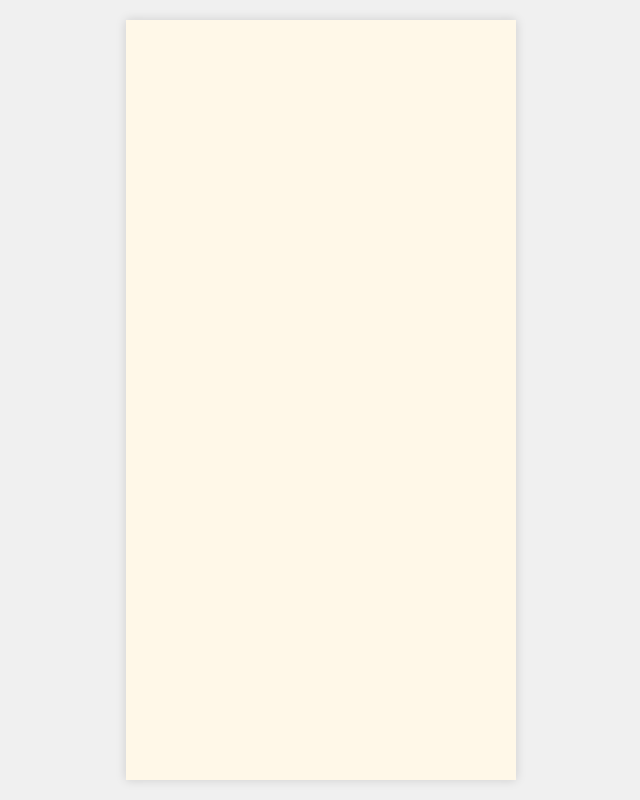
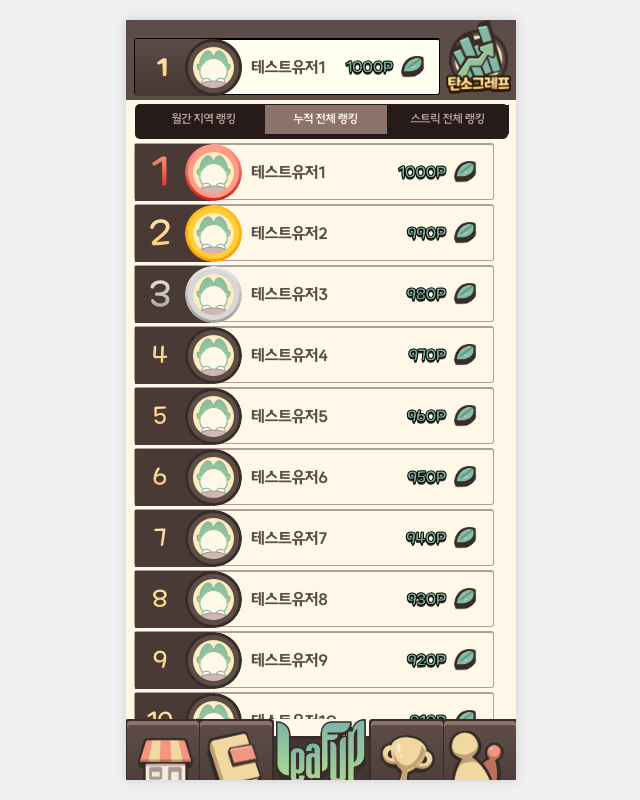
Before and after one commit to Baetato/2025_SEASONTHON_TEAM_59_FE, a React (Vite) app: page /ranking in a window 1280 px wide. Before the commit this address had no page. Shown: the whole page, without its empty margins (319-959 px from the left). Built offline with nearby package versions, Linux system fonts and the light colour scheme; no server answers; a web font is replaced by a local one.

Commit message:
랭킹페이지

```diff
--- a/src/App.jsx
+++ b/src/App.jsx
@@ -1,15 +1,10 @@
-import { BrowserRouter, Routes, Route } from "react-router-dom";
-import Home from "./pages/Home";
-import Ranking from "./pages/RankingPage";
+import { Link } from "react-router-dom";
 
 function App() {
     return (
-        <BrowserRouter>
-            <Routes>
-                <Route path="/" element={<Home />} />
-                <Route path="/ranking" element={<Ranking />} />
-            </Routes>
-        </BrowserRouter>
+        <div style={{ textAlign: "center", padding: "2rem" }}>
+            <h1>LeafUp_FE 메인 페이지</h1>
+        </div>
     );
 }
 
--- /dev/null
+++ b/src/components/Nav.jsx
@@ -0,0 +1,22 @@
+import React from "react";
+import "../styles/topNavStyles.css";
+
+function NavSection() {
+    return (
+        <div className="topNavSection">
+            <div className="topNavContainer">
+                <button className="nonClickButton">
+                    <span className="nonClickFont">월간 지역 랭킹</span>
+                </button>
+                <button className="clickedButton">
+                    <span className="clickedFont">누적 전체 랭킹</span>
+                </button>
+                <button className="nonClickButton">
+                    <span className="nonClickFont">스트릭 전체 랭킹</span>
+                </button>
+            </div>
+        </div>
+    );
+}
+
+export default NavSection;
--- /dev/null
+++ b/src/components/RankingHeader.jsx
@@ -0,0 +1,35 @@
+import React from "react";
+import "../styles/headerStyles.css";
+import leafIcon from "../assets/leaf.png";
+import ProfilImg from "../assets/defaultProfile.png"; // 프로필 이미지 임포트
+import GraphImg from "../assets/graph.png"; // 그래프 이미지 임포트
+
+function Header({ rank, nickName, point }) {
+    /*profileImg 나중에 추가하기 */
+    return (
+        <div className="headerContainer">
+            <div className="headerBetween">
+                <div className="myRankingBoard">
+                    <div className="leftContainer">
+                        <span className="gradientNumber">{rank}</span>
+                    </div>
+                    <div className="imgContainer">
+                        <img src={ProfilImg} alt="프로필 이미지" className="imgStyle" />
+                    </div>
+                    <div className="centerContainer">
+                        <span className="nickNameStyle">{nickName}</span>
+                        <span className="pointStyle">{point}</span>
+                        <img src={leafIcon} alt="풀잎" className="leafImgStyle" />
+                    </div>
+                </div>
+                <div className="graphContainer">
+                    <button className="imgBtn">
+                        <img src={GraphImg} alt="그래프이미지" className="graphImgStyle" />
+                    </button>
+                </div>
+            </div>
+        </div>
+    );
+}
+
+export default Header;
--- a/src/main.jsx
+++ b/src/main.jsx
@@ -23,6 +23,8 @@ import CompletePage from './pages/cameraComplete.jsx'
 
 import HomeStage from './pages/homeStage.jsx';
 import Home from './pages/homeFarm.jsx'
+
+import RankingPage from "./pages/RankingPage.jsx"
 
 const getAccessToken = () => localStorage.getItem('accessToken');
 
@@ -61,6 +63,8 @@ createRoot(document.getElementById('root')).render(
         <Route path="/camera" element={<ProtectedRoute><CameraPage /></ProtectedRoute>} />
         <Route path="/verify" element={<ProtectedRoute><VerifySubmit /></ProtectedRoute>} />
         <Route path="/complete" element={<ProtectedRoute><CompletePage /></ProtectedRoute>} />
+
+        <Route path='/ranking' element={<RankingPage></RankingPage>} />
       </Routes>
     </BrowserRouter>
   </StrictMode>,
--- a/src/pages/RankingPage.jsx
+++ b/src/pages/RankingPage.jsx
@@ -1,6 +1,6 @@
 // src/pages/Ranking.jsx
 import React, { useEffect, useState } from "react";
-import Header from "../components/Header";
+import Header from "../components/RankingHeader";
 import Nav from "../components/Nav";
 import RankingItem from "../components/RankingItem";
 import { getMyTotalRanking } from "../api/ranking"; // 전체 누적 랭킹 함수 import
@@ -9,6 +9,7 @@ import "../styles/headerStyles.css";
 import "../styles/topNavStyles.css";
 import "../styles/rankingItemStyles.css";
 import "../styles/RankingPage.css";
+import Footer from "../components/footer";
 
 function Ranking() {
     const [totalRanking, setTotalRanking] = useState(null);
@@ -51,6 +52,7 @@ function Ranking() {
                     <RankingItem key={user.rank} rank={user.rank} nickName={user.nickName} point={user.point} />
                 ))}
             </div>
+            <Footer />
         </div>
     );
 }
--- a/src/styles/RankingPage.css
+++ b/src/styles/RankingPage.css
@@ -4,7 +4,6 @@
     height: 100vh;
     display: flex;
     flex-direction: column;
-    background-color: #382c28;
 }
 
 .rankingList {
--- a/src/styles/headerStyles.css
+++ b/src/styles/headerStyles.css
@@ -79,9 +79,11 @@
 
 .gradientNumber {
     font-family: "Maplestory OTF", system-ui, sans-serif;
-    left: 25px;
-    transform: translate(-50%, -50%);
-    top: 50%; /* 세로 중앙 */
+    position: absolute;
+    text-align: center;
+    text-transform: translate(50%, 50%);
+    top:18px;
+    left: 22px;
     font-weight: 700;
     font-size: 24px;
     line-height: 22px;
```
